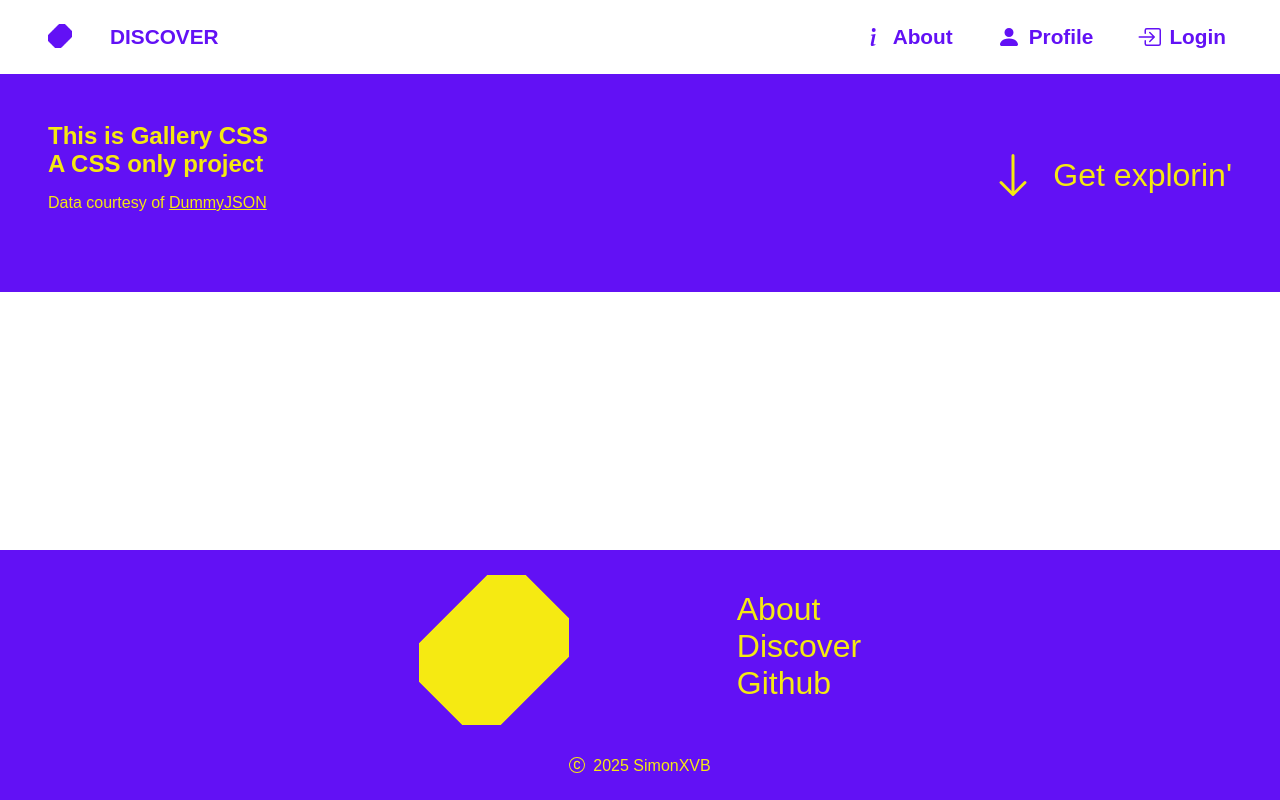
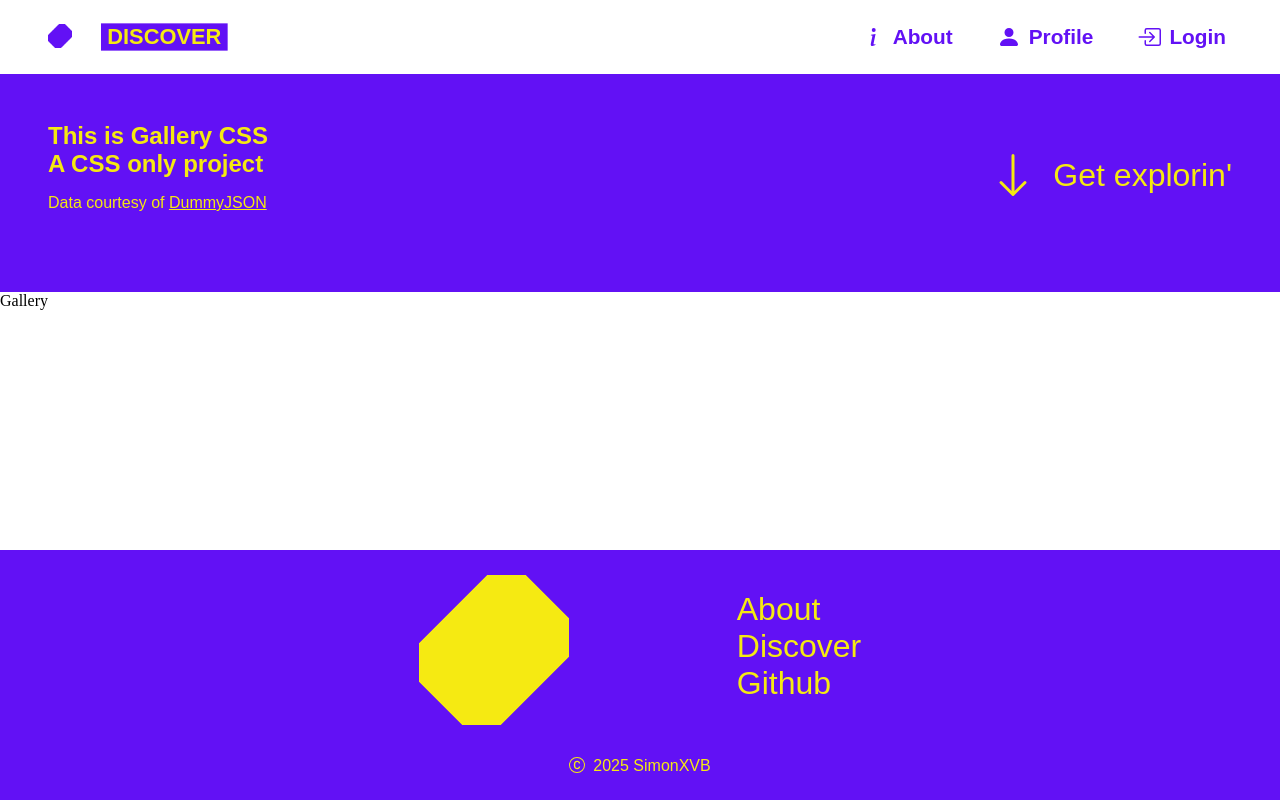
Before and after one commit to SimonXVB/CSS-Shenanigans, a React (Vite) app in the folder Gallery/: page /discover in a window 1280 px wide. Built offline with nearby package versions, Linux system fonts and the light colour scheme; a web font is replaced by a local one.

Commit message:
Gallery -- Added active buttons to Navbar

```diff
--- a/Gallery/src/Gallery/Gallery.tsx
+++ b/Gallery/src/Gallery/Gallery.tsx
@@ -1,10 +1,12 @@
 import "./gallery.css"
 import { GalleryHero } from "./GalleryHero/GalleryHero"
+import { GalleryContent } from "./GalleryContent/GalleryContent"
 
 export function Gallery() {
     return (
         <section id="gallery">
             <GalleryHero/>
+            <GalleryContent/>
         </section>
     )
 };
--- /dev/null
+++ b/Gallery/src/Gallery/GalleryContent/GalleryContent.tsx
@@ -0,0 +1,9 @@
+import "./galleryContent.css"
+
+export function GalleryContent() {
+    return (
+        <section>
+            Gallery
+        </section>
+    )
+};
--- a/Gallery/src/Gallery/GalleryHero/galleryhero.css
+++ b/Gallery/src/Gallery/GalleryHero/galleryhero.css
@@ -41,10 +41,7 @@
     5% {
         transform: translateY(24px);
     }
-    10% {
-        transform: translateY(0px);
-    }
-    to {
+    10%, to {
         transform: translateY(0px);
     }
 }
--- a/Gallery/src/Navbar/Button/Button.tsx
+++ b/Gallery/src/Navbar/Button/Button.tsx
@@ -2,12 +2,14 @@ import "./button.css"
 
 interface ButtonInterface {
     icon?: React.ReactNode,
-    title: string
+    title: string,
+    active: boolean,
+    setActive: () => void
 }
 
-export function Button({ icon, title }: ButtonInterface) {
+export function Button({ icon, title, active, setActive }: ButtonInterface) {
     return (
-        <button className="navbar-button">
+        <button className={`navbar-button ${active && "nav-active"}`} onClick={setActive}>
             {icon}
             <span>{title}</span>
         </button>
--- a/Gallery/src/Navbar/Button/button.css
+++ b/Gallery/src/Navbar/Button/button.css
@@ -26,6 +26,12 @@
     scale: 105%;
 }
 
+.nav-active {
+    color: #F5EA12 !important;
+    background-position: 100% 0%;
+    scale: 105%;
+}
+
 a {
     text-decoration: none;
 }
--- a/Gallery/src/Navbar/Navbar.tsx
+++ b/Gallery/src/Navbar/Navbar.tsx
@@ -2,13 +2,16 @@ import "./navbar.css"
 import logo from "../Assets/dummyLogo.png"
 import { Button } from "./Button/Button"
 import { NavLink } from "react-router"
+import { useState } from "react"
 
 export function Navbar() {
+    const [active, setActive] = useState("discover");
+
     return (
         <nav id="navbar">
             <span id="navbar-left">
                 <img src={logo} alt="Logo"/>
-                <NavLink to="/discover"><Button title={"DISCOVER"}/></NavLink>
+                <NavLink to="/discover"><Button title={"DISCOVER"} active={active === "discover"} setActive={() => setActive("discover")}/></NavLink>
             </span>
             <span id="navbar-right">
                  <NavLink to="/about">
@@ -19,6 +22,8 @@ export function Navbar() {
                             </svg>
                         }
                         title={"About"}
+                        active={active === "about"}
+                        setActive={() => setActive("about")}
                     />
                 </NavLink>
                 <NavLink to="/profile">
@@ -29,6 +34,8 @@ export function Navbar() {
                             </svg>
                         }
                         title={"Profile"}
+                        active={active === "profile"}
+                        setActive={() => setActive("profile")}
                     />
                 </NavLink>
                 <NavLink to="/login">
@@ -40,6 +47,8 @@ export function Navbar() {
                             </svg>
                         }
                         title={"Login"}
+                        active={active === "login"}
+                        setActive={() => setActive("login")}
                     />
                 </NavLink>
             </span>
```
Also changed, not shown: Gallery/src/Gallery/GalleryContent/galleryContent.css (added).
